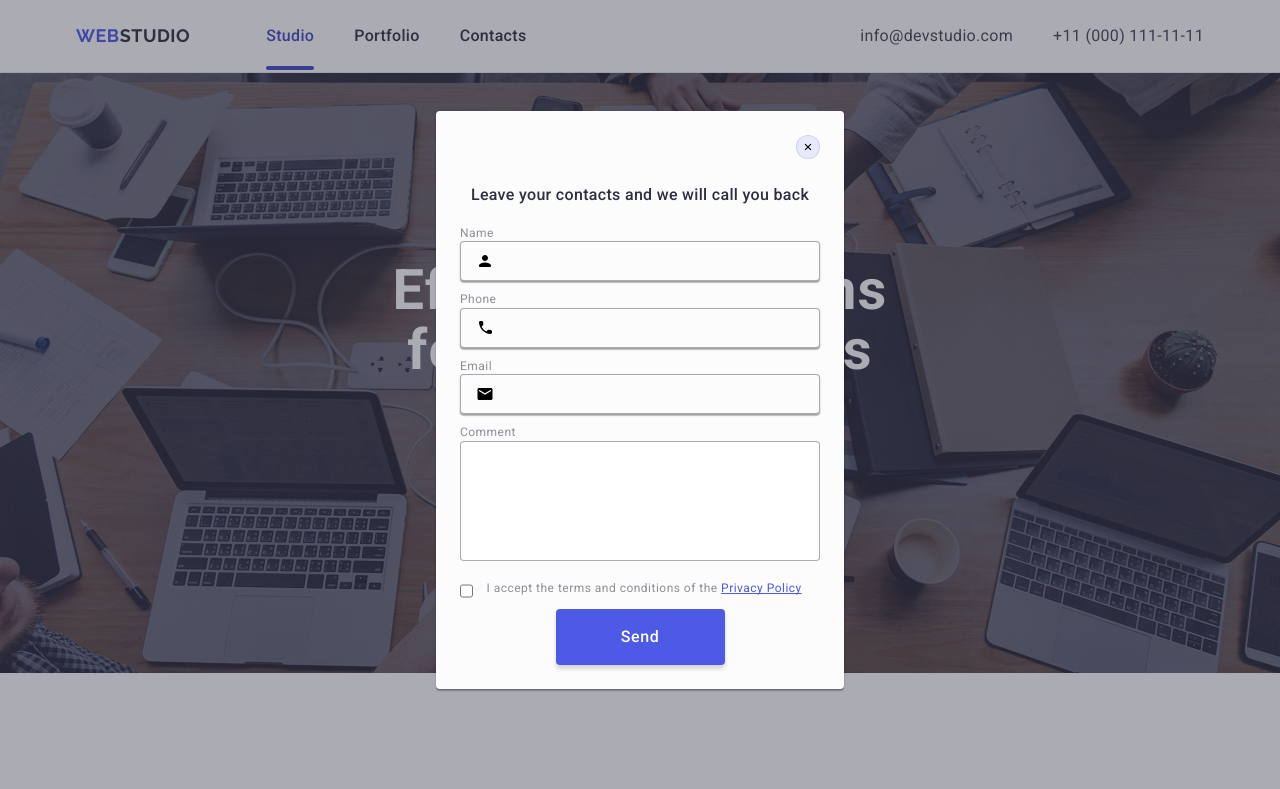
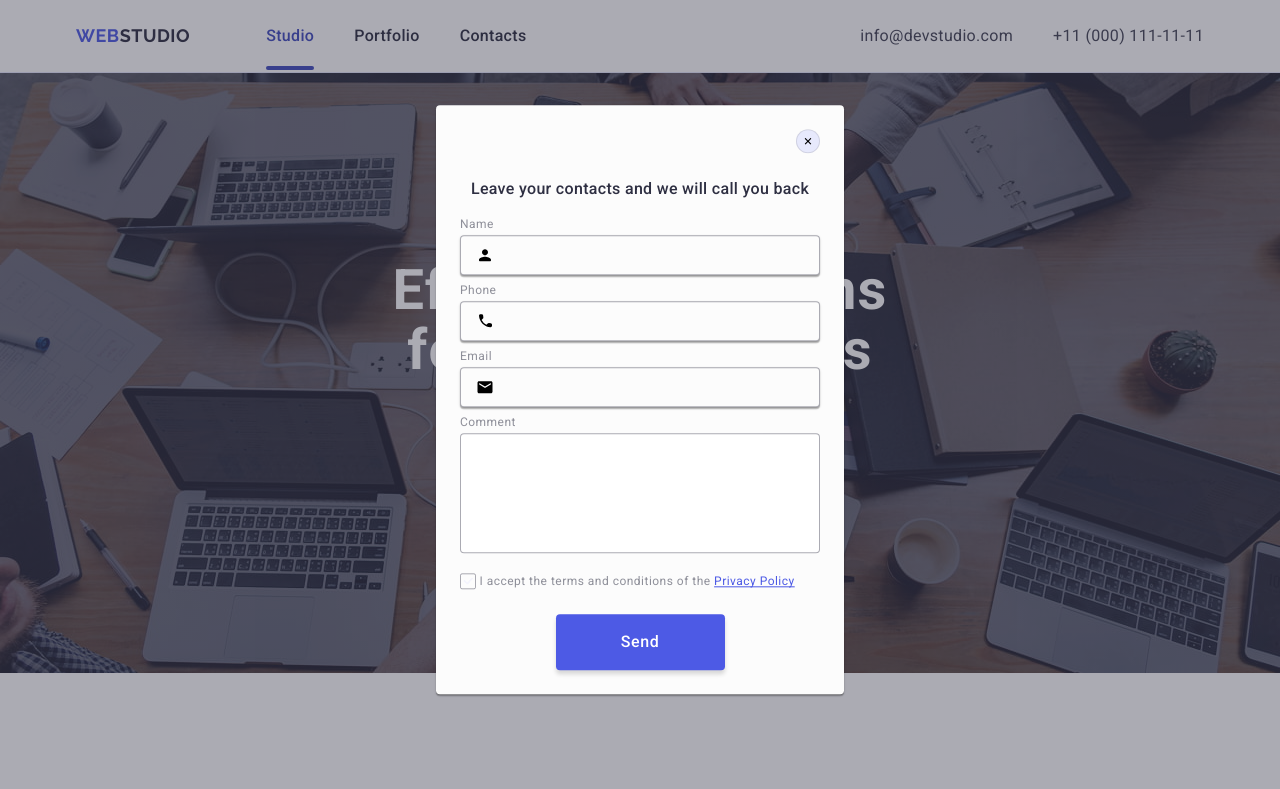
Before and after one commit to prokopiy203/-goit-markup-hw-05, a plain HTML site: page index.html in a window 1280 px wide. Shown: the top 789 px of the page. Drawn offline with nearby package versions, Linux system fonts and the light colour scheme.

Commit message:
checkbox-marker

```diff
--- a/css/styles.css
+++ b/css/styles.css
@@ -662,15 +662,17 @@ img {
 }
 
 .icons-close {
+  cursor: pointer;
   border-radius: 4px;
   position: absolute;
   top: 50%;
   left: 50%;
   transform: translate(-50%, -50%);
-  cursor: pointer;
 }
 
 .modal-input-container {
+  display: flex;
+  flex-direction: column;
   margin-bottom: 8px;
 }
 
@@ -689,6 +691,9 @@ img {
   letter-spacing: 0.04em;
   color: #8e8f99;
   margin-bottom: 4px;
+}
+.modal-label-tittle:last-child {
+  margin-bottom: 0;
 }
 
 .modal-dscr {
@@ -799,6 +804,27 @@ img {
   color: #2e2f42;
 }
 
+.checkbox-container {
+  margin-bottom: 24px;
+}
+
+.checkbox-marker {
+  width: 16px;
+  height: 16px;
+  border-radius: 2px;
+  border: 1px solid rgba(46, 47, 66, 0.4);
+  display: inline-flex;
+  justify-content: center;
+  align-items: center;
+  transition: background-color 250ms cubic-bezier(0.4, 0, 0.2, 1),
+    border 250ms cubic-bezier(0.4, 0, 0.2, 1);
+}
+
+.modal-checkbox-marker:checked + .modal-label-tittle > .checkbox-marker {
+  background-color: #404bbf;
+  border: 1px solid #404bbf;
+}
+
 .checkbox-privacy-link {
   cursor: pointer;
   font-weight: 400;
--- a/index.html
+++ b/index.html
@@ -487,8 +487,7 @@
     </footer>
 
     <div class="modal-becklog is-open">
-
-        <form class="modal">
+        <div class="modal">
 
             <div class="icons-close-elipse">
                 <button class="modal-close-btn" type="button">
@@ -499,6 +498,8 @@
             </div>
 
             <p class="modal-dscr">Leave your contacts and we will call you back</p>
+
+            <form>
 
                 <div class="modal-input-container">
                     <label class="modal-label-tittle" for="name" id="name">Name
@@ -548,9 +549,9 @@
 
 
                 <div class="modal-input-container checkbox-container">
-                <input class="modal-checkbox-marker" type="checkbox" name="checkbox" id="checkbox">
+                    <input class="modal-checkbox-marker visually-hidden" type="checkbox" name="checkbox" id="checkbox">
                     <label class="modal-label-tittle " for="checkbox">
-                    <span>
+                        <span class="checkbox-marker">
                             <svg class="icons-checkbox" width="10" height="8">
                                 <use href="./images/icons.svg#icon-Vector"></use>
                             </svg>
@@ -563,9 +564,9 @@
                 </div>
 
 
+            </form>
             <button class="modal-button-send" type="submit">Send</button>
-        </form>
-
+        </div>
     </div>
 
 </body>
```
Lines whose indentation alone changed are shown as unchanged.
